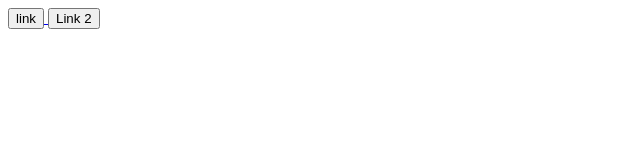
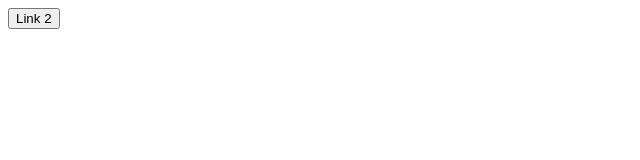
Before and after one commit to alanTestuje/alanTestuje.github.io, a plain HTML site: page index.html in a window 1280 px wide. Shown: the whole page, without its empty margins (0-640 px from the left). Drawn offline with Linux system fonts and the light colour scheme.

Commit message:
Update index.html

```diff
--- a/index.html
+++ b/index.html
@@ -1,7 +1,3 @@
-<a href="http://www.example.com">
-  <button>link</button>
-</a>
-
 <a href="example://gizmos">
   <button>Link 2</button>
 </a>
```
